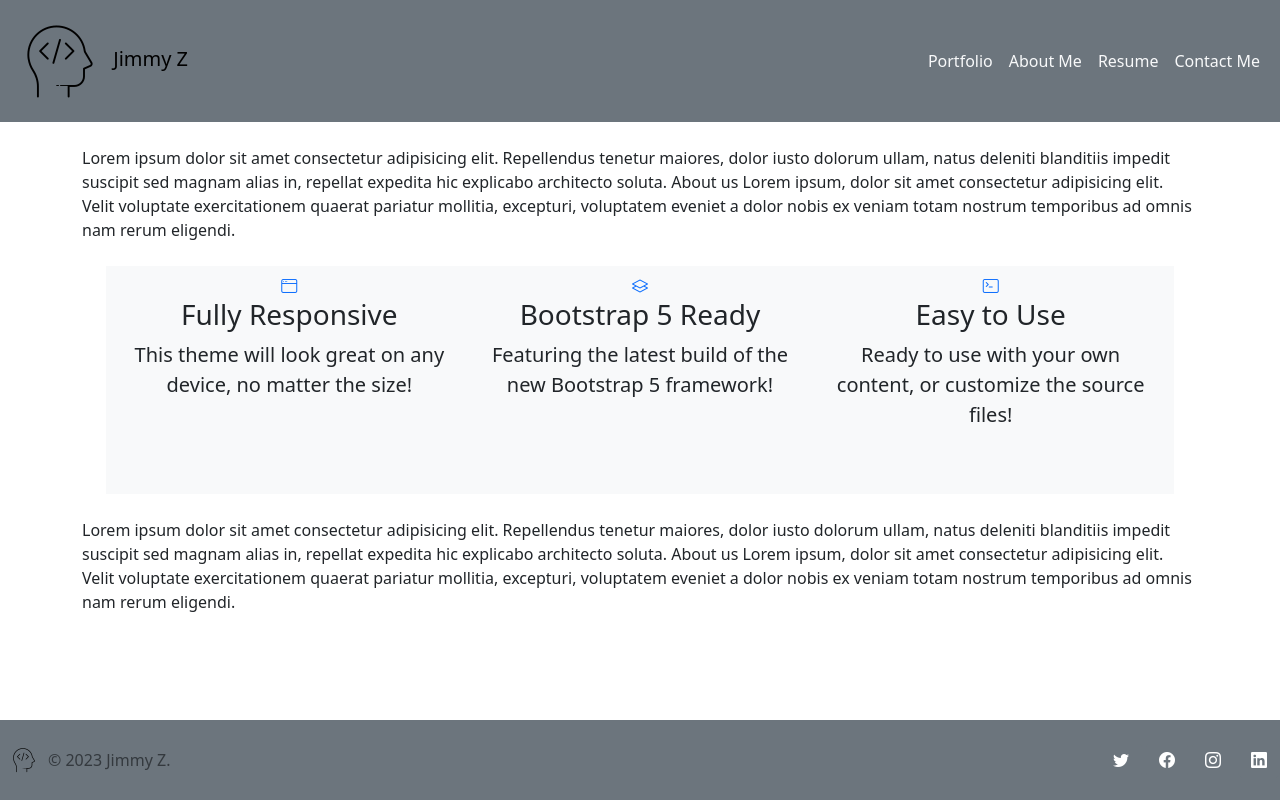
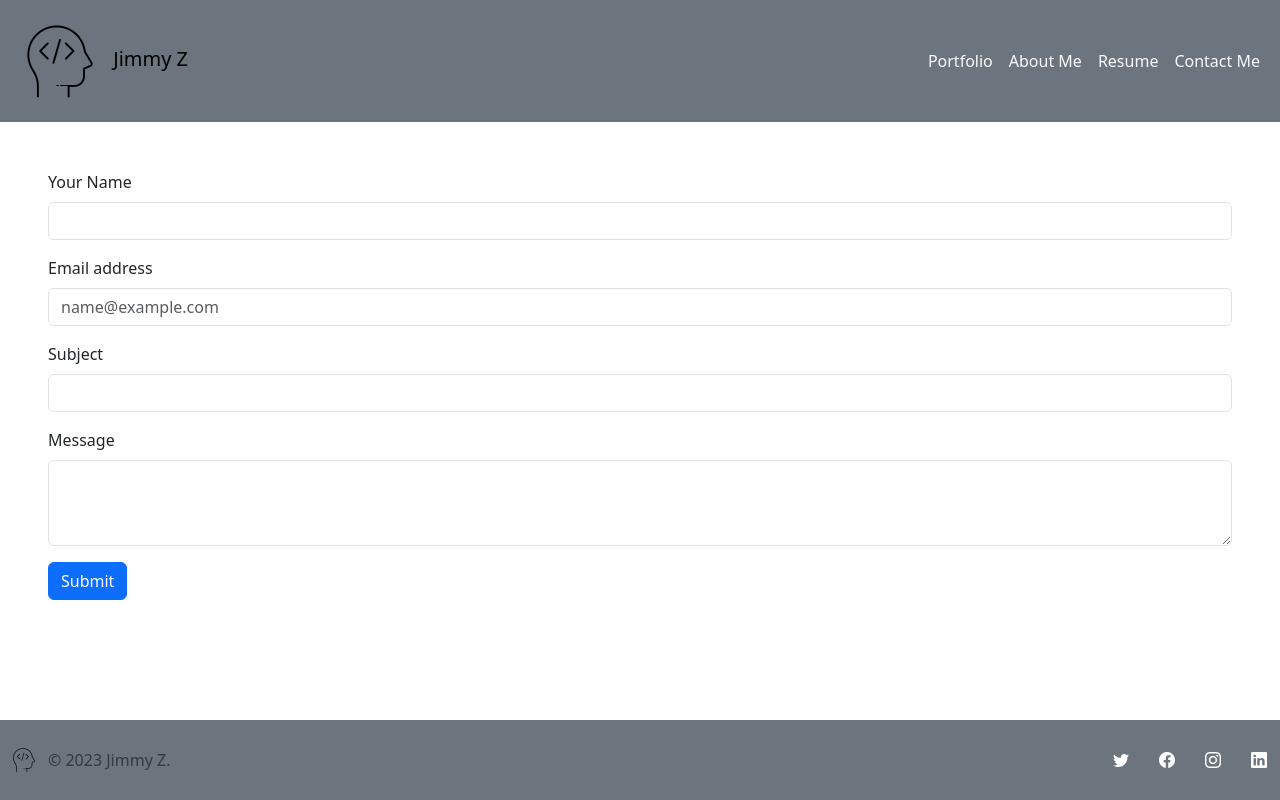
Before and after one commit to jizhang80/ReactPortfolio, a React (Vite) app: page /contact in a window 1280 px wide. Built offline with nearby package versions, Linux system fonts and the light colour scheme.

Commit message:
form ready

```diff
--- a/package.json
+++ b/package.json
@@ -15,6 +15,7 @@
     "bootstrap": "^5.3.2",
     "bootstrap-icons": "^1.11.2",
     "dotenv": "^16.3.1",
+    "nodemailer": "^6.9.7",
     "react": "^18.2.0",
     "react-dom": "^18.2.0",
     "react-router-dom": "^6.21.1"
--- a/src/components/UI/Card.jsx
+++ b/src/components/UI/Card.jsx
@@ -1,27 +1,16 @@
+import { Link } from 'react-router-dom';
+
 // for portfolio card, accept portfolio data as props
-export default function PortfolioCard({ portfolio }) {
+export default function PortfolioCard({ p }) {
     return (
-        <div className="card">
-        <div className="card-image">
-        <figure className="image is-4by3">
-        <img src={portfolio.coverImage} alt={portfolio.title} />
-        </figure>
-        </div>
-        <div className="card-content">
-        <div className="media">
-        <div className="media-content">
-        <p className="title is-4">{portfolio.title}</p>
-        <p className="subtitle is-6">{portfolio.createdAt}</p>
-        </div>
-        </div>
-        <div className="content">
-        {portfolio.description}
-        <br />
-        <Link to={`/portfolios/${portfolio._id}`} className="button is-link">
-        View
+        <Link to={`/portfolios/${p.id}`}>
+            <div className="card text-bg-dark" style={{width: '18rem'}}>
+                <img src={p.img} alt={p.title} className="card-img" />
+                <div className="card-img-overlay">
+                    <h5 className="card-title">{p.title} {p.createdAt}</h5>
+                    <p className="card-text">{p.description}</p>
+                </div>
+            </div>
         </Link>
-        </div>
-        </div>
-        </div>
         )
     }
--- /dev/null
+++ b/src/components/UI/Form.jsx
@@ -0,0 +1,72 @@
+import { useState } from "react";
+import sendMail from "../../utils/email";
+
+export default function Form() {
+    const [name, setName] = useState("");
+    const [email, setEmail] = useState("");
+    const [subject, setSubject] = useState("");
+    const [message, setMessage] = useState("");
+
+    const handleInputChange = (e) => {
+        const { name, value } = e.target;
+
+        switch(name) {
+            case 'name':
+                setName(value);
+                break;
+            case 'email':
+                setEmail(value);
+                break;
+            case 'subject':
+                setSubject(value);
+                break;
+            case 'message':
+                setMessage(value);
+                break;
+            default:
+                return;
+        }
+
+        return;
+    };
+
+    const handleFormSubmit = async (e) => {
+        e.preventDefault();
+
+        // send the information by email
+        await sendMail({
+            name,
+            email,
+            subject,
+            message,
+        });
+
+        //reset all the input field
+        setName("");
+        setEmail("");
+        setSubject("");
+        setMessage("");
+    };
+
+    return (
+        <form className="form m-5" onSubmit={handleFormSubmit}>
+            <div className="mb-3">
+                <label htmlFor="name" className="form-label">Your Name</label>
+                <input type="text" className="form-control" id="name" name="name" value={name} onChange={handleInputChange} />
+            </div>
+            <div className="mb-3">
+                <label htmlFor="email" className="form-label">Email address</label>
+                <input type="email" className="form-control" id="email" name="email" value={email} onChange={handleInputChange} placeholder="name@example.com" />
+            </div>
+            <div className="mb-3">
+                <label htmlFor="subject" className="form-label">Subject</label>
+                <input type="text" className="form-control" id="subject" name="subject" value={subject} onChange={handleInputChange} />
+            </div>
+            <div className="mb-3">
+                <label htmlFor="message" className="form-label">Message</label>
+                <textarea className="form-control" id="message" rows="3" name="message" value={message} onChange={handleInputChange}></textarea>
+            </div>
+            <button type="submit" className="btn btn-primary">Submit</button>
+        </form>
+    );
+}
--- a/src/main.css
+++ b/src/main.css
@@ -4,7 +4,7 @@
   }
 
 .container {
-    padding-bottom: 2.5rem;    /* Footer height */
+    padding-bottom: 6rem;    /* Footer height */
   }
 
 #footer {
--- a/src/pages/ContactPage.jsx
+++ b/src/pages/ContactPage.jsx
@@ -1,65 +1,7 @@
-// This is a static page mocking an "About Us" section for our fake user data
+import Form from "../components/UI/Form"
+
 export default function ContactPage() {
     return (
-      <div className="container pt-4">
-        <p>
-          Lorem ipsum dolor sit amet consectetur adipisicing elit. Repellendus
-          tenetur maiores, dolor iusto dolorum ullam, natus deleniti blanditiis
-          impedit suscipit sed magnam alias in, repellat expedita hic explicabo
-          architecto soluta. About us Lorem ipsum, dolor sit amet consectetur
-          adipisicing elit. Velit voluptate exercitationem quaerat pariatur
-          mollitia, excepturi, voluptatem eveniet a dolor nobis ex veniam totam
-          nostrum temporibus ad omnis nam rerum eligendi.
-        </p>
-        <section className="features-icons bg-light text-center m-4">
-          <div className="container">
-            <div className="row p-2">
-              <div className="col-lg-4">
-                <div className="features-icons-item mx-auto mb-5 mb-lg-0 mb-lg-3">
-                  <div className="features-icons-icon d-flex">
-                    <i className="bi-window m-auto text-primary" />
-                  </div>
-                  <h3>Fully Responsive</h3>
-                  <p className="lead mb-0">
-                    This theme will look great on any device, no matter the size!
-                  </p>
-                </div>
-              </div>
-              <div className="col-lg-4">
-                <div className="features-icons-item mx-auto mb-5 mb-lg-0 mb-lg-3">
-                  <div className="features-icons-icon d-flex">
-                    <i className="bi-layers m-auto text-primary" />
-                  </div>
-                  <h3>Bootstrap 5 Ready</h3>
-                  <p className="lead mb-0">
-                    Featuring the latest build of the new Bootstrap 5 framework!
-                  </p>
-                </div>
-              </div>
-              <div className="col-lg-4">
-                <div className="features-icons-item mx-auto mb-0 mb-lg-3">
-                  <div className="features-icons-icon d-flex">
-                    <i className="bi-terminal m-auto text-primary" />
-                  </div>
-                  <h3>Easy to Use</h3>
-                  <p className="lead mb-0">
-                    Ready to use with your own content, or customize the source
-                    files!
-                  </p>
-                </div>
-              </div>
-            </div>
-          </div>
-        </section>
-        <p>
-          Lorem ipsum dolor sit amet consectetur adipisicing elit. Repellendus
-          tenetur maiores, dolor iusto dolorum ullam, natus deleniti blanditiis
-          impedit suscipit sed magnam alias in, repellat expedita hic explicabo
-          architecto soluta. About us Lorem ipsum, dolor sit amet consectetur
-          adipisicing elit. Velit voluptate exercitationem quaerat pariatur
-          mollitia, excepturi, voluptatem eveniet a dolor nobis ex veniam totam
-          nostrum temporibus ad omnis nam rerum eligendi.
-        </p>
-      </div>
+      <Form />
     );
   }
--- a/src/pages/HomePage.jsx
+++ b/src/pages/HomePage.jsx
@@ -1,13 +1,42 @@
-import { Link } from 'react-router-dom';
+
+import PortfolioCard from '../components/UI/Card';
+
+// replace by data
+const portfolios = [
+  {
+    id: 1,
+    title: 'Portfolio 1',
+    img: "/portfolio/p1.png",
+    description: "this is portfolio 1",
+    createdAt: "2022-01-01",
+  },
+  {
+    id: 2,
+    title: 'Portfolio 2',
+    img: "/portfolio/p1.png",
+    description: "this is portfolio 1",
+    createdAt: "2022-01-01",
+  },
+  {
+    id: 3,
+    title: 'Portfolio 3',
+    img: "/portfolio/p1.png",
+    description: "this is portfolio 1",
+    createdAt: "2022-01-01",
+  },
+  {
+    id: 4,
+    title: 'Portfolio 4',
+    img: "/portfolio/p1.png",
+    description: "this is portfolio 1",
+    createdAt: "2022-01-01",
+  },
+]
 
 export default function HomePage() {
   return (
-    <div className="container pt-4">
-      <ul className="list-group list-group">
-        <li className="list-group-item">
-            <Link to="/portfolio/1">Portfolio 1</Link>
-        </li>
-      </ul>
+    <div className="container d-flex flex-wrap m-2 gap-2 align-item-center justify-content-center">
+        {portfolios.map((p) => <PortfolioCard p={p} key={p.id} />)}
     </div>
   );
 }
--- /dev/null
+++ b/src/utils/email.js
@@ -0,0 +1,46 @@
+//import nodemailer from "nodemailer";
+//import 'dotenv/config';
+
+/**
+ * mailData {
+ *  from: from@mail.com
+ *  to: to@mail.com
+ *  subject: mail subject
+ *  text: mail text body
+ *  html: mail html body
+ * }
+ */
+
+// const smtpData = {
+//     host: "smtp-relay.brevo.com",
+//     port: 587,
+//     secure: true,
+//     auth: {
+//         user: "zhangji80@outlook.com",
+//         pass: "xsmtpsib-63b0dcf2a05e4a565a9f9cc0da69e12e2a34d6eaa9aecf4b9eb3dad5bd4487e0-JpEMXLOb7FdHB8RT",
+//     },
+// }
+
+export default async function sendMail(mailData) {
+    //validation mailData
+    console.log(mailData);
+    // const { name, email, subject, message} = mailData;
+    // if (!name || !email || !subject || !message) {
+    //     console.log("mailData issue, need name, email, mail subject and body.")
+    //     return false;
+    // }
+    // const html = `<p>${message}</p>`;
+    // const from = "zhangji80@outlook.com";
+
+    // // send mail by smtp transport
+    // const transporter = nodemailer.createTransport(smtpData);
+    // const info = await transporter.sendMail({
+    //     from: from,
+    //     to: email,
+    //     subject: subject,
+    //     text: message,
+    //     html: html,
+    // });
+    // console.log(`message sent: ${info}`)
+    // return true;
+}
```
Also changed, not shown: public/portfolio/p1.png (added), 1 other file (tests, documents, lock files or other folders).
